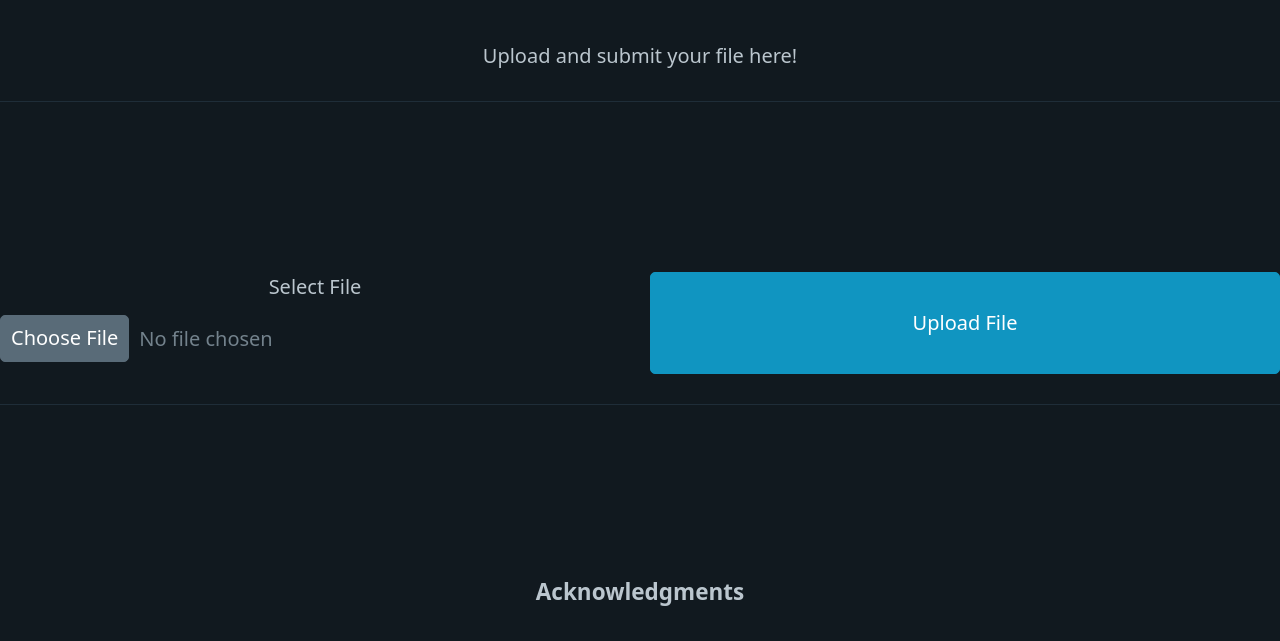
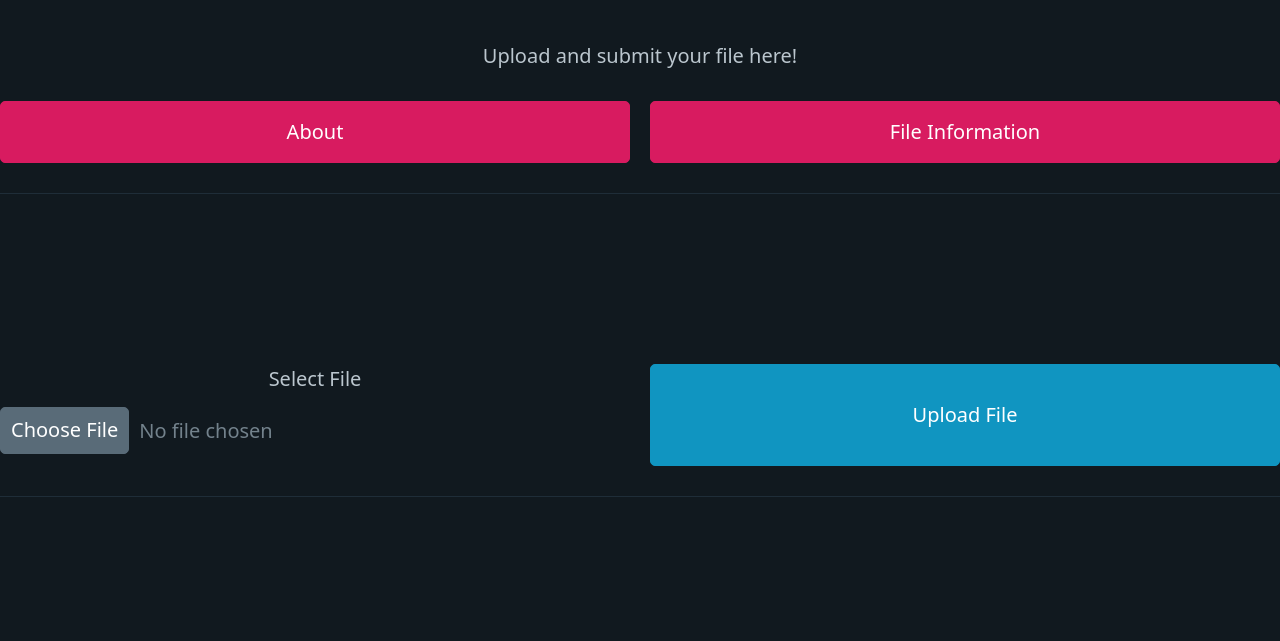
Before and after one commit to yuxin0818/asgard, a website: page frontend/index.html in a window 1280 px wide. Shown: the part 159-800 px from the top of the page. Drawn offline with nearby package versions, Linux system fonts and the light colour scheme.

Commit message:
Add buttons for an About and File Information modal

```diff
--- a/frontend/index.html
+++ b/frontend/index.html
@@ -17,10 +17,18 @@
         <header>
             <h1>Asgard Cluster File Upload System</h1>
             <p>Upload and submit your file here!</p>
+            <div class="grid">
+                <div>
+                    <button type="button" id="aboutButton">About</button>
+                </div>
+                <div>
+                    <button type="button" id="fileInformationButton">File Information</button>
+                </div>
+            </div>
             <hr />
         </header>
         <main>
-            <div id="gridRoot" class="grid">
+            <div class="grid">
                 <label for="fileUpload">
                     Select File
                     <input
--- a/frontend/style.css
+++ b/frontend/style.css
@@ -8,3 +8,13 @@ body {
 p {
     font-size: large;
 }
+
+#aboutButton    {
+    --primary: #d81b60;
+    --primary-hover: #e53935;
+}
+
+#fileInformationButton   {
+    --primary: #d81b60;
+    --primary-hover: #e53935;
+}
```
